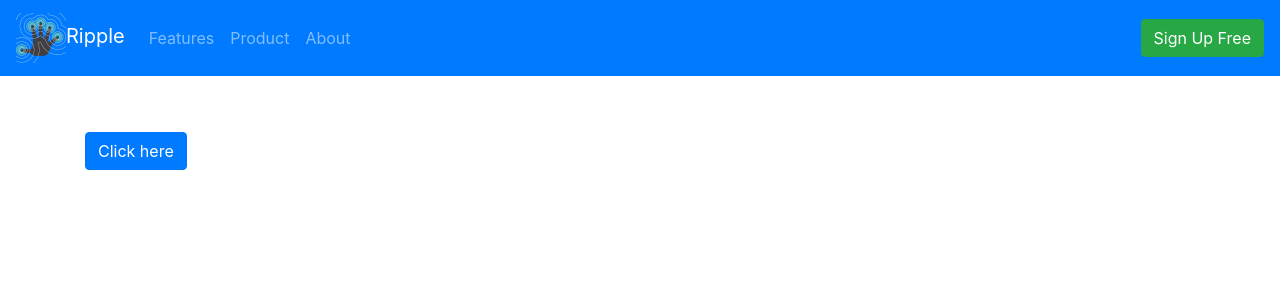
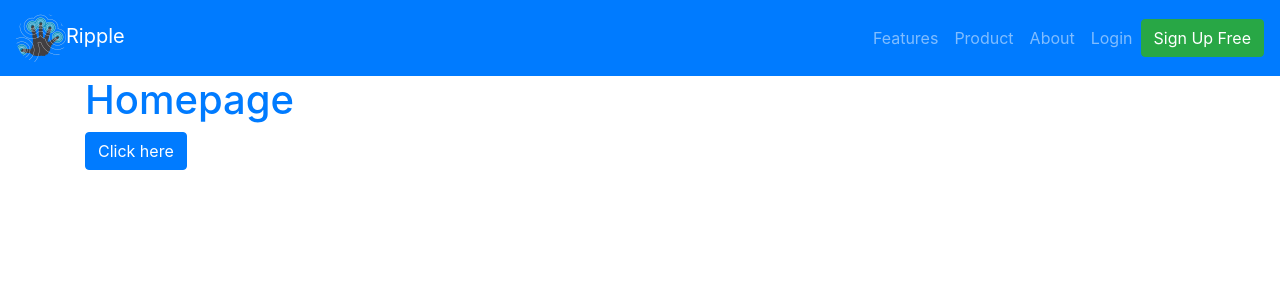
Before and after one commit to ATHasman/Ripple-Proposals-App, a React (Create React App) app: page /#/ in a window 1280 px wide. Shown: the top 300 px of the page. Built offline with nearby package versions, Linux system fonts and the light colour scheme.

Commit message:
editing NavBar on HomePage

```diff
--- a/src/Pages/Homepage/Homepage.css
+++ b/src/Pages/Homepage/Homepage.css
@@ -1,5 +1,5 @@
-.Home {
-  color: white;
+.Home h1 {
+  color: #007BFF;
 
 }
 
--- a/src/Pages/Homepage/Homepage.js
+++ b/src/Pages/Homepage/Homepage.js
@@ -8,17 +8,25 @@
     render() {
         return (
             <div className="Home">
-                 <Navbar bg="primary" variant="dark">
-                    <Navbar.Brand href="/home">
-                        <Image src={logo} className="brand-logo" rounded />
-                        Ripple
-                    </Navbar.Brand>
-                    <Nav className="mr-auto">
-                        <Nav.Link href="#features">Features</Nav.Link>
-                        <Nav.Link href="#product">Product</Nav.Link>
-                        <Nav.Link href="#about">About</Nav.Link>
-                    </Nav>
-                    <Button bg="light" variant="success" >Sign Up Free</Button>
+                 <Navbar bg="primary" variant="dark" expand="md">
+                    <Navbar.Brand href="/home"><Image src={logo} className="brand-logo" roundedCircle />Ripple</Navbar.Brand>
+                    <Navbar.Toggle aria-controls="basic-navbar-nav" />
+                    <Navbar.Collapse id="basic-navbar-nav">
+                        <Nav className="ml-auto">
+                            <Nav.Link href="#features">Features</Nav.Link>
+                            <Nav.Link href="#product">Product</Nav.Link>
+                            <Nav.Link href="#about">About</Nav.Link>
+                            <Nav.Link href="/login">Login</Nav.Link>
+                        </Nav>
+                        <Button bg="light" variant="success" >Sign Up Free</Button>
+                    </Navbar.Collapse>
+                    {/* <NavDropdown title="Dropdown" id="basic-nav-dropdown">
+                        <NavDropdown.Item href="#action/3.1">Action</NavDropdown.Item>
+                        <NavDropdown.Item href="#action/3.2">Another action</NavDropdown.Item>
+                        <NavDropdown.Item href="#action/3.3">Something</NavDropdown.Item>
+                        <NavDropdown.Divider />
+                        <NavDropdown.Item href="#action/3.4">Logout</NavDropdown.Item>
+                    </NavDropdown> */}
                 </Navbar>
                 <Container>
                 <h1>Homepage</h1>
```
